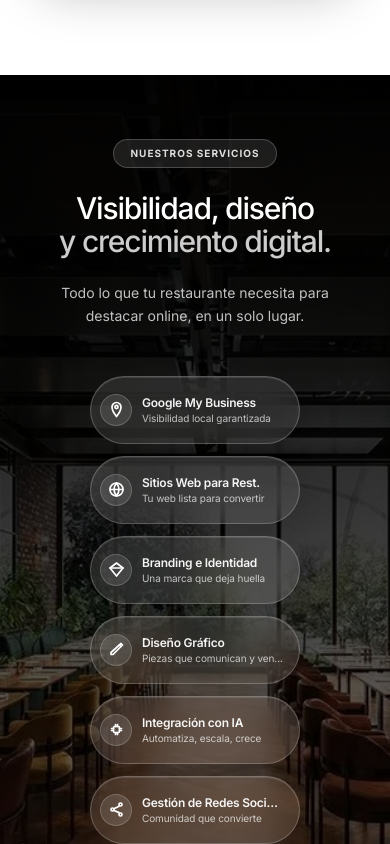
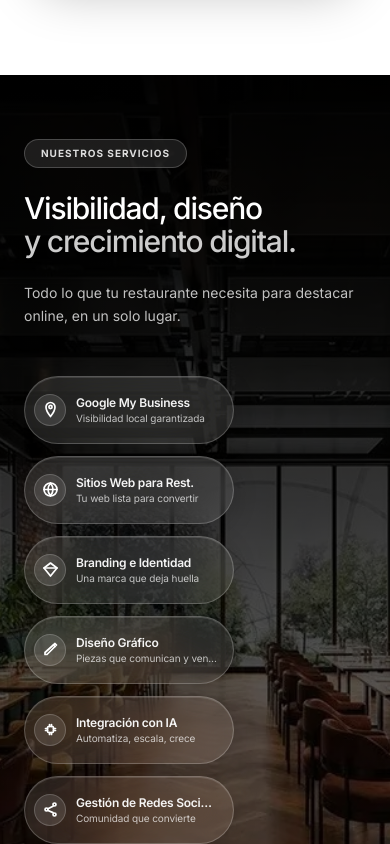
Before and after one commit to motionsmanagement/Motions, a React (Vite) app: page / in a window 390 px wide. Shown: the part 3120-3964 px from the top of the page. Built offline with nearby package versions, Linux system fonts and the light colour scheme.

Commit message:
fix: navbar visibility on legal pages, refined scroll restoration and subtle animations

```diff
--- a/App.tsx
+++ b/App.tsx
@@ -19,12 +19,6 @@ const ScrollToTop = () => {
   const { pathname, hash } = useLocation();
 
   useEffect(() => {
-    // Disable browser's default scroll restoration
-    if ('scrollRestoration' in window.history) {
-      window.history.scrollRestoration = 'manual';
-    }
-
-    const scrollToTop = () => {
     if (!hash) {
       window.scrollTo(0, 0);
     } else {
@@ -34,11 +28,6 @@ const ScrollToTop = () => {
         element.scrollIntoView({ behavior: 'smooth' });
       }
     }
-    };
-
-    // Small delay to ensure content is rendered and browser restoration is over
-    const timer = setTimeout(scrollToTop, 100);
-    return () => clearTimeout(timer);
   }, [pathname, hash]);
 
   return null;
--- a/components/FinalCTA.tsx
+++ b/components/FinalCTA.tsx
@@ -27,7 +27,7 @@ const FinalCTA: React.FC = () => {
         <div className="absolute inset-0 bg-gradient-to-b from-black/60 via-transparent to-black/70"></div>
       </div>
 
-      <div className={`relative z-10 max-w-4xl w-full transition-all duration-1000 ease-out transform ${visible ? 'opacity-100 translate-y-0' : 'opacity-0 translate-y-12'}`}>
+      <div className={`relative z-10 max-w-4xl w-full transition-all duration-700 ease-out transform ${visible ? 'opacity-100 translate-y-0' : 'opacity-0 translate-y-8'}`}>
         {/* Smaller 2-line title */}
         <h2 className="text-3xl sm:text-4xl md:text-6xl text-white mb-6 leading-[1.15] font-medium tracking-tight">
           Transforma tu restaurante<br />
--- a/components/Hero.tsx
+++ b/components/Hero.tsx
@@ -28,7 +28,7 @@ const Hero: React.FC = () => {
         <div className="absolute inset-0 bg-gradient-to-t from-black/80 via-black/20 to-transparent"></div>
       </div>
 
-      <div className={`relative z-10 px-6 md:px-12 pb-16 md:pb-24 max-w-7xl mx-auto w-full flex flex-col items-start text-left transition-all duration-1000 ease-out transform ${visible ? 'opacity-100 translate-y-0' : 'opacity-0 translate-y-12'}`}>
+      <div className={`relative z-10 px-6 md:px-12 pb-16 md:pb-24 max-w-7xl mx-auto w-full flex flex-col items-start text-left transition-all duration-700 ease-out transform ${visible ? 'opacity-100 translate-y-0' : 'opacity-0 translate-y-8'}`}>
         <div className="max-w-4xl mb-12">
           <h1 className="text-[2.65rem] sm:text-5xl md:text-[5.5rem] leading-[1.05] text-white mb-6 tracking-tight">
             Más Clientes para<br />
--- a/components/HowItWorks.tsx
+++ b/components/HowItWorks.tsx
@@ -16,7 +16,7 @@ const HowItWorks: React.FC = () => {
 
   return (
     <section id="how-it-works" ref={ref} className="bg-white py-28 font-['Inter']">
-      <div className={`max-w-[1440px] mx-auto px-6 md:px-12 transition-all duration-1000 ease-out transform ${visible ? 'opacity-100 translate-y-0' : 'opacity-0 translate-y-12'}`}>
+      <div className={`max-w-[1440px] mx-auto px-6 md:px-12 transition-all duration-700 ease-out transform ${visible ? 'opacity-100 translate-y-0' : 'opacity-0 translate-y-8'}`}>
         {/* Header Section */}
         <div className="text-center mb-16 md:mb-20 text-balance flex flex-col items-center">
           {/* Tag font matching Casos de Éxito */}
--- a/components/Services.tsx
+++ b/components/Services.tsx
@@ -159,7 +159,7 @@ const Services: React.FC = () => {
 
     return (
         <section id="services" ref={ref} className="py-24 px-6 md:px-12 bg-white font-['Inter']">
-            <div className={`max-w-7xl mx-auto transition-all duration-1000 ease-out transform ${visible ? 'opacity-100 translate-y-0' : 'opacity-0 translate-y-12'}`}>
+            <div className={`max-w-7xl mx-auto transition-all duration-700 ease-out transform ${visible ? 'opacity-100 translate-y-0' : 'opacity-0 translate-y-8'}`}>
                 {/* Header Section */}
                 <div className="mb-20 text-balance flex flex-col items-center md:items-start text-center md:text-left">
                     <div className="inline-flex items-center bg-[#f3f4f1] border border-gray-200/50 px-4 py-1.5 rounded-full mb-6">
--- a/components/ServicesBanner.tsx
+++ b/components/ServicesBanner.tsx
@@ -100,8 +100,8 @@ const ServicesBanner: React.FC = () => {
             <div className="relative z-20 max-w-7xl mx-auto px-6 md:px-12 py-16 md:py-0 h-full flex items-center">
                 <div className="w-full flex flex-col md:flex-row items-center md:items-center justify-between gap-12 md:gap-8">
                     {/* LEFT: sub-tag + headline + description */}
-                    <div className={`flex flex-col gap-6 md:gap-3 max-w-[500px] md:max-w-[380px] shrink-0 text-center md:text-left transition-all duration-1000 ${visible ? 'opacity-100 translate-x-0' : 'opacity-0 -translate-x-10'}`}>
-                        <div className="flex justify-center md:justify-start">
+                    <div className={`flex flex-col gap-6 md:gap-3 max-w-[500px] md:max-w-[380px] shrink-0 text-left transition-all duration-700 ${visible ? 'opacity-100 translate-x-0' : 'opacity-0 -translate-x-6'}`}>
+                        <div className="flex justify-start">
                             <span className="inline-flex items-center text-[10px] font-bold uppercase tracking-widest text-white/85 bg-white/10 border border-white/20 rounded-full px-4 py-1.5">
                                 Nuestros Servicios
                             </span>
@@ -112,23 +112,23 @@ const ServicesBanner: React.FC = () => {
                             <span className="text-white/80">y crecimiento digital.</span>
                         </h2>
 
-                        <p className="text-sm md:text-[13.5px] text-white/75 leading-relaxed m-0 px-4 md:px-0">
+                        <p className="text-sm md:text-[13.5px] text-white/75 leading-relaxed m-0 md:px-0">
                             Todo lo que tu restaurante necesita para destacar online, en un solo lugar.
                         </p>
                     </div>
 
                     {/* RIGHT: Pills Grid - Full width on mobile, staggered on desktop */}
-                    <div className="flex flex-col gap-3 w-full md:w-auto items-center md:items-end overflow-x-auto md:overflow-visible pb-4 md:pb-0 scrollbar-hide">
+                    <div className="flex flex-col gap-3 w-full md:w-auto items-start md:items-end overflow-x-auto md:overflow-visible pb-4 md:pb-0 scrollbar-hide">
                         {/* Mobile Grid / Desktop Layout */}
-                        <div className="flex flex-col gap-3 w-full items-center md:items-end md:w-auto">
+                        <div className="flex flex-col gap-3 w-full items-start md:items-end md:w-auto">
                             {/* Row 1 Content */}
-                            <div className="flex flex-col md:flex-row gap-3 items-center md:items-start">
+                            <div className="flex flex-col md:flex-row gap-3 items-start md:items-start">
                                 {row1.map((s, i) => (
                                     <ServicePill key={s.label} service={s} visible={visible} delay={0.10 + i * 0.09} />
                                 ))}
                             </div>
                             {/* Row 2 Content */}
-                            <div className="flex flex-col md:flex-row gap-3 items-center md:items-start md:translate-x-[-110px]">
+                            <div className="flex flex-col md:flex-row gap-3 items-start md:items-start md:translate-x-[-110px]">
                                 {row2.map((s, i) => (
                                     <ServicePill key={s.label} service={s} visible={visible} delay={0.28 + i * 0.09} />
                                 ))}
@@ -164,7 +164,7 @@ const ServicePill: React.FC<PillProps> = ({ service, visible, delay }) => (
         fontFamily: "'Inter', sans-serif",
         opacity: visible ? 1 : 0,
         transform: visible ? 'translateY(0) scale(1)' : 'translateY(14px) scale(0.96)',
-        transition: `opacity 0.45s ease ${delay}s, transform 0.45s ease ${delay}s`,
+        transition: `opacity 0.7s ease ${delay}s, transform 0.7s ease ${delay}s`,
     }}>
         {/* Icon circle */}
         <span style={{
--- a/components/SuccessStories.tsx
+++ b/components/SuccessStories.tsx
@@ -154,7 +154,7 @@ const SuccessStories: React.FC = () => {
 
     return (
         <section id="cases" ref={ref} className="py-24 px-6 md:px-12 bg-white font-['Inter']">
-            <div className={`max-w-7xl mx-auto transition-all duration-1000 ease-out transform ${visible ? 'opacity-100 translate-y-0' : 'opacity-0 translate-y-12'}`}>
+            <div className={`max-w-7xl mx-auto transition-all duration-700 ease-out transform ${visible ? 'opacity-100 translate-y-0' : 'opacity-0 translate-y-8'}`}>
                 {/* Header Section */}
                 <div className="flex flex-col md:flex-row justify-between items-center md:items-start mb-16 gap-8 text-center md:text-left">
                     <div className="flex flex-col items-center md:items-start">
--- a/index.html
+++ b/index.html
@@ -6,12 +6,17 @@
     <meta name="viewport" content="width=device-width, initial-scale=1.0">
     <title>Motions | Agencia de Marketing para Restaurantes - Google My Business y Sitios Web</title>
     <link rel="icon" type="image/jpeg" href="/favicon.jpg">
+    <script>
+        if ('scrollRestoration' in window.history) {
+            window.history.scrollRestoration = 'manual';
+        }
+        window.scrollTo(0, 0);
+    </script>
     <script src="https://cdn.tailwindcss.com"></script>
     <link href="https://fonts.googleapis.com/css2?family=Inter:wght@300;400;500;600;700&display=swap" rel="stylesheet">
     <style>
         body {
             font-family: 'Inter', sans-serif;
-            scroll-behavior: smooth;
         }
 
         /* Reduced kerning (kernel) on all titles */
```
Also changed, not shown: components/Navbar.tsx (+10 -7 lines). Lines whose indentation alone changed are shown as unchanged.
